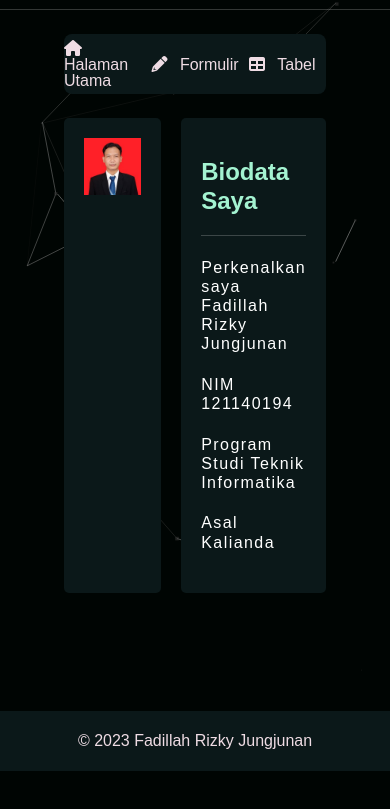
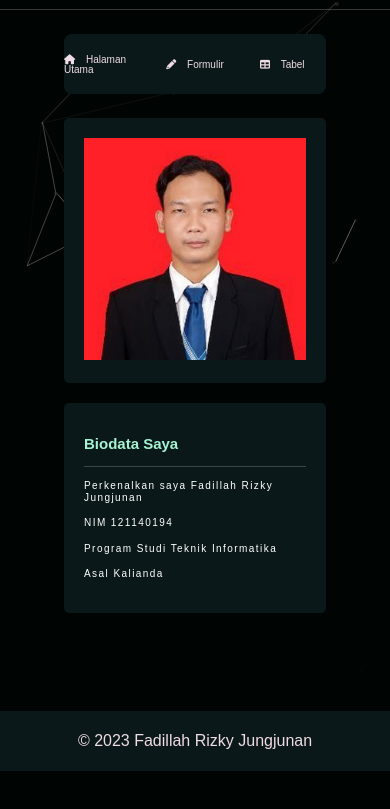
Before and after one commit to fadillahrizky99/fadillahrizky99.github.io, a plain HTML site: page index.html in a window 390 px wide. Shown: the part 73-882 px from the top of the page. Before the commit the page ends 847 px from the top, so only its background shows below. Drawn offline with nearby package versions, Linux system fonts and the light colour scheme.

Commit message:
style.css

```diff
--- a/style.css
+++ b/style.css
@@ -71,6 +71,7 @@ header img {
 
 main {
     padding: 24px 64px;
+    margin-bottom: 100px;
 }
 
 main nav {
@@ -166,3 +167,15 @@ footer {
     justify-content: center;
     align-items: center;
 }
+
+/* RESONSIF CARD < 600 */
+@media screen and (max-width: 600px) {
+    main {
+        font-size: 10px;
+        height: 100vh;
+    }
+    .content {
+        display: flex;
+        flex-direction: column;
+    }
+}
```
